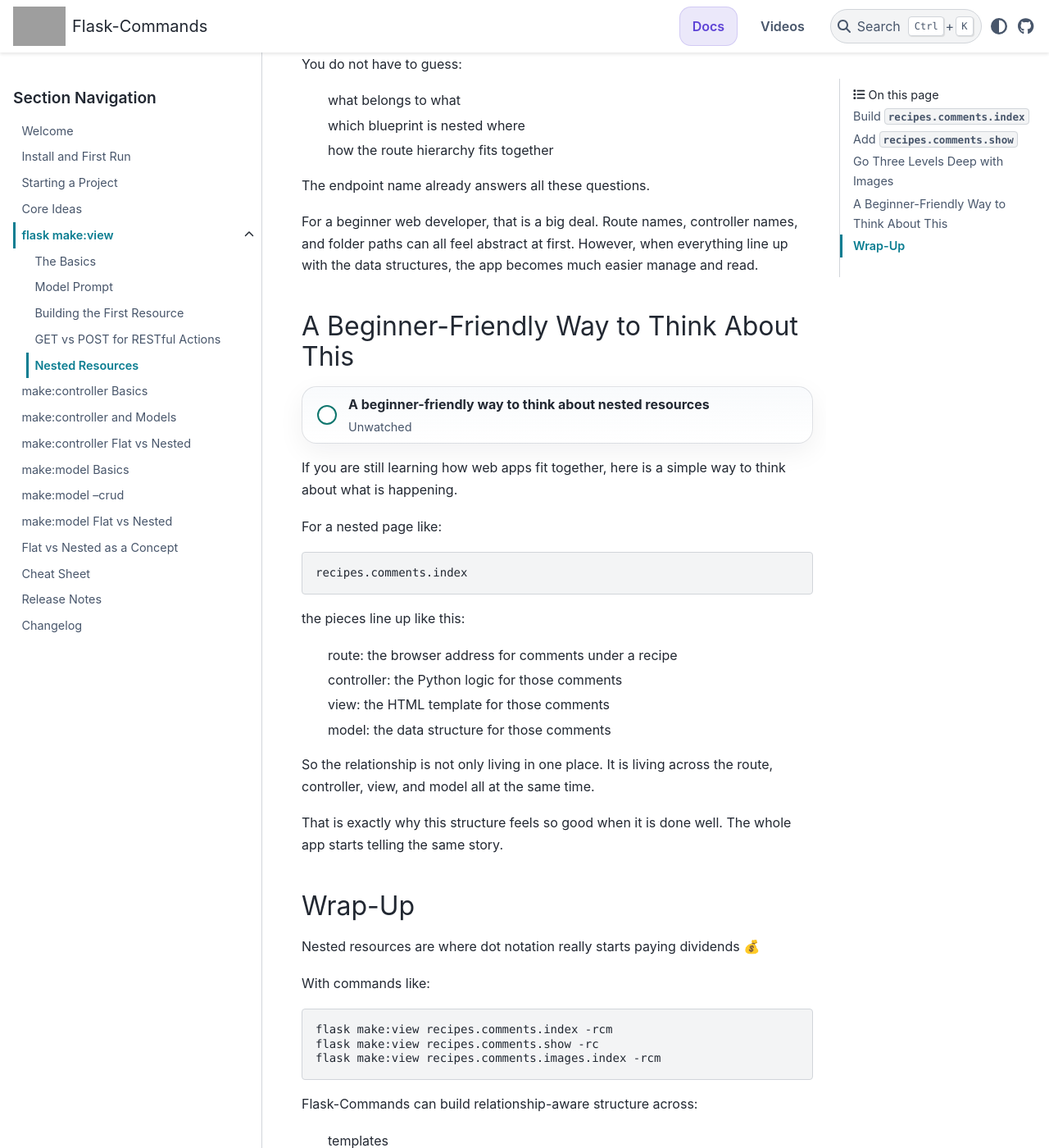
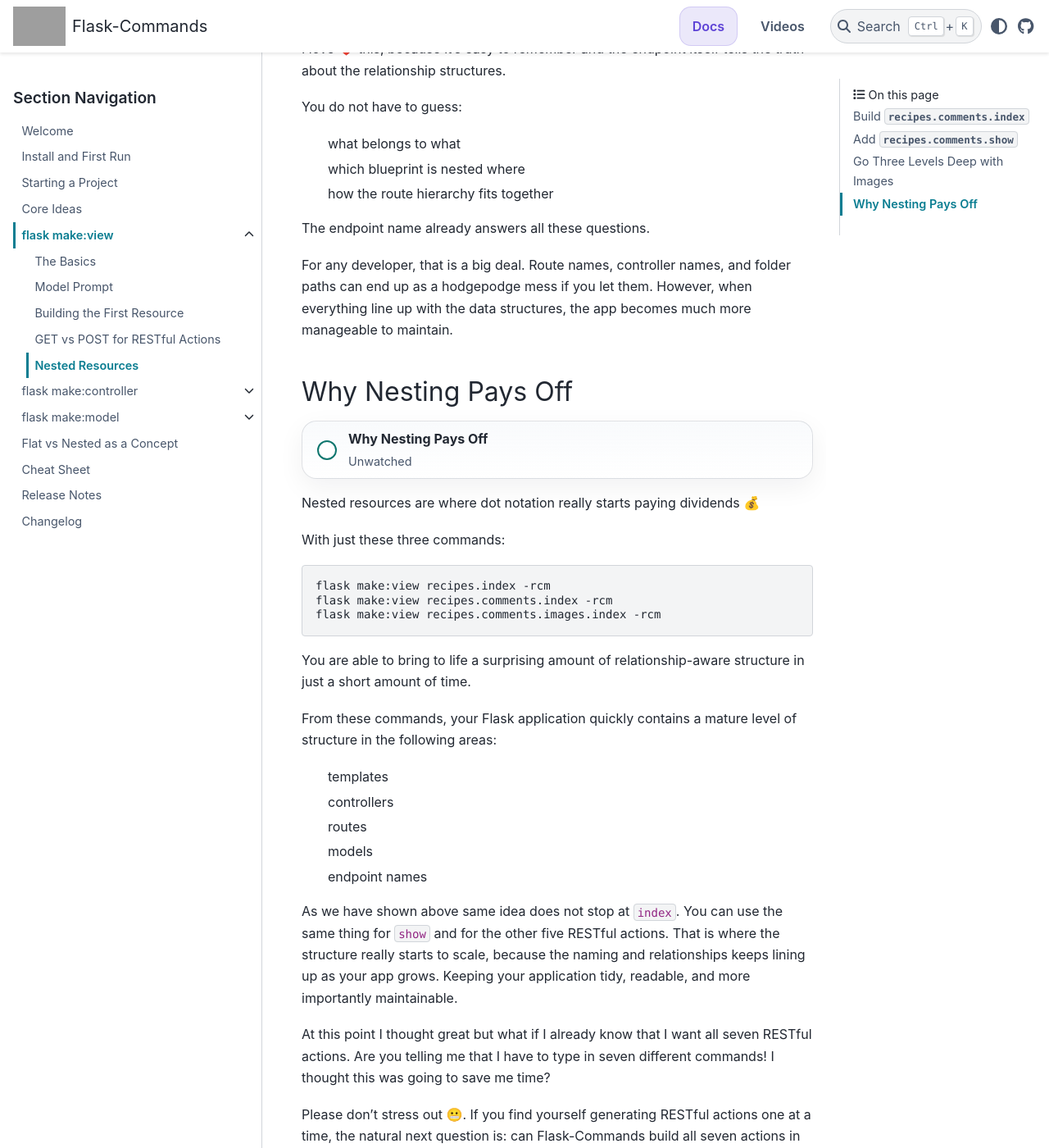
Before and after one commit to VoyagerX21/flask-commands, a Sphinx documentation site: the page built from docs/source/commands/make_view/nested_resources.rst, in a window 1280 px wide and 1400 px high, scrolled down 5223 px. Shown: the whole window at 82% size. Built offline with Sphinx 7.4.7 and the PyData theme 0.15.4, drawn with Linux system fonts in a browser that asks for light colours; some of the changed text lies outside the part shown; grey boxes are pictures that could not be loaded.

Commit message:
feat(docs): reorganize command docs into nested make:controller and make:model sections
- add new landing pages at docs/source/commands/make_controller.rst and docs/source/commands/make_model.rst
- add nested command chapter files under docs/source/commands/make_controller/ and docs/source/commands/make_model/
- remove the old flat controller chapter files:
  docs/source/commands/make_controller_basics.rst
  docs/source/commands/make_controller_and_models.rst
  docs/source/commands/make_controller_flat_vs_nested.rst
- remove the old flat model chapter files:
  docs/source/commands/make_model_basics.rst
  docs/source/commands/make_model_crud.rst
  docs/source/commands/make_model_flat_vs_nested.rst
- update docs/source/docs.rst to point the main docs navigation at commands/make_controller and commands/make_model
- expand docs/source/_data/video_catalog.json with new intro/section video keys for the reorganized docs and remove the old nested-resources beginner-friendly video reference
- retitle the ending of docs/source/commands/make_view/building_the_first_resource.rst and add a matching video embed
- rewrite the ending of docs/source/commands/make_view/nested_resources.rst to focus on why nesting pays off and bridge into flask make:controller

```diff
--- a/docs/source/commands/make_view/building_the_first_resource.rst
+++ b/docs/source/commands/make_view/building_the_first_resource.rst
@@ -170,8 +170,10 @@ lesson, which is how the data structure and application layers fit together.
 Flask-Commands is here to make your life easier when building structure. It is
 not here to win a beauty pageant 💃
 
-Wrap-Up
--------
+With Two Commands You Have Something To Show
+--------------------------------------------
+
+.. youtube_embed:: with-two-commands-you-have-something-to-show
 
 With these two commands:
 
--- a/docs/source/commands/make_view/nested_resources.rst
+++ b/docs/source/commands/make_view/nested_resources.rst
@@ -194,13 +194,14 @@ flags of route ``-r``, controller ``-c``, and model ``-m``, and preso 🪄
 everything is built for you.
 
 You can keep going deeper if you want. Flask-Commands will support as many
-levels deep as you want; however, as a rule of thumb for myself, I rarely go
+levels deep as you want; however, as a rule of thumb, I rarely go
 over three levels deep. Once things get deeper than that, the structure
-can start feeling harder to read even if it is technically correct.
+can start feeling hard to read even if it is technically correct.
 
-This sturcture and naming is one of the parts of the package I was unwilling
-to compromise on.  I always felt like if the structure is nested in the
-application, then I want it to read as nested in the endpoint naming too.
+This structure and naming is one of the parts of the package I was unwilling
+to compromise on while developing Flask-Commands.  I always felt that if the
+structure is nested in the application, then I want it to read as nested
+in the endpoint naming too.
 
 So with:
 
@@ -208,14 +209,14 @@ So with:
 
    flask make:view recipes.comments.images.index -rcm
 
-you get endpoint names like:
+your endpoint names is of the same form:
 
 .. code-block:: python
 
    url_for('recipes.comments.images.index', recipe_id=1, comment_id=2)
 
-I love ❤️ that because the endpoint itself tells the truth about the
-relationship.
+I love ❤️ this, because it's easy to remember and the endpoint itself tells
+the truth about the relationship structures.
 
 You do not have to guess:
 
@@ -225,52 +226,32 @@ You do not have to guess:
 
 The endpoint name already answers all these questions.
 
-For a beginner web developer, that is a big deal. Route names, controller
-names, and folder paths can all feel abstract at first. However, when
-everything line up with the data structures, the app becomes much easier
-manage and read.
+For any developer, that is a big deal. Route names, controller
+names, and folder paths can end up as a hodgepodge mess if you let them.
+However, when everything line up with the data structures, the app becomes
+much more manageable to maintain.
 
-A Beginner-Friendly Way to Think About This
--------------------------------------------
 
-.. youtube_embed:: a-beginner-friendly-way-to-think-about-nested-resources
+Why Nesting Pays Off
+---------------------
 
-If you are still learning how web apps fit together, here is a simple way to
-think about what is happening.
-
-For a nested page like:
-
-.. code-block:: text
-
-   recipes.comments.index
-
-the pieces line up like this:
-
-- route: the browser address for comments under a recipe
-- controller: the Python logic for those comments
-- view: the HTML template for those comments
-- model: the data structure for those comments
-
-So the relationship is not only living in one place. It is living across the
-route, controller, view, and model all at the same time.
-
-That is exactly why this structure feels so good when it is done well. The
-whole app starts telling the same story.
-
-Wrap-Up
--------
+.. youtube_embed:: why-nesting-pays-off
 
 Nested resources are where dot notation really starts paying dividends 💰
 
-With commands like:
+With just these three commands:
 
 .. code-block:: bash
 
+   flask make:view recipes.index -rcm
    flask make:view recipes.comments.index -rcm
-   flask make:view recipes.comments.show -rc
    flask make:view recipes.comments.images.index -rcm
 
-Flask-Commands can build relationship-aware structure across:
+You are able to bring to life a surprising amount of relationship-aware
+structure in just a short amount of time.
+
+From these commands, your Flask application quickly contains a mature
+level of structure in the following areas:
 
 - templates
 - controllers
@@ -278,8 +259,19 @@ Flask-Commands can build relationship-aware structure across:
 - models
 - endpoint names
 
-That is a big part of what makes the package useful. The structure on disk
-starts matching the structure in your head.
+As we have shown above same idea does not stop at ``index``. You can use the
+same thing for ``show`` and for the other five RESTful actions. That is where
+the structure really starts to scale, because the naming and relationships
+keeps lining up as your app grows.  Keeping your application tidy, readable,
+and more importantly maintainable.
 
-And once that starts happening, the app no longer feels like a few
-disconnected files. It starts to feel like a real application shape.
+At this point I thought great but what if I already know that I want all
+seven RESTful actions.  Are you telling me that I have to type in seven
+different commands!  I thought this was going to save me time?
+
+Please don't stress out 😬.  If you find yourself generating
+RESTful actions one at a time, the natural next question is: can
+Flask-Commands build all seven actions in one command?
+
+I'm happy to say, yes 👏 and that is exactly where our next topic will take us
+when we learn a new command ``flask make:controller``.
--- a/docs/source/docs.rst
+++ b/docs/source/docs.rst
@@ -16,12 +16,8 @@ your friend.
    starting_a_project
    commands/core_ideas
    commands/make_view
-   commands/make_controller_basics
-   commands/make_controller_and_models
-   commands/make_controller_flat_vs_nested
-   commands/make_model_basics
-   commands/make_model_crud
-   commands/make_model_flat_vs_nested
+   commands/make_controller
+   commands/make_model
    commands/flat_vs_nested
    commands/cheat_sheet
    release_notes
```
Also changed, not shown: docs/source/_data/video_catalog.json (+20 -5 lines), docs/source/commands/make_controller.rst (added, +31 -0 lines), docs/source/commands/make_controller/the_basics.rst (renamed from docs/source/commands/make_controller_basics.rst, +7 -3 lines), docs/source/commands/make_model.rst (added, +32 -0 lines), docs/source/commands/make_controller/controllers_and_models.rst (renamed from docs/source/commands/make_controller_and_models.rst), docs/source/commands/make_controller/flat_vs_nested.rst (renamed from docs/source/commands/make_controller_flat_vs_nested.rst), docs/source/commands/make_model/crud.rst (renamed from docs/source/commands/make_model_crud.rst), docs/source/commands/make_model/flat_vs_nested.rst (renamed from docs/source/commands/make_model_flat_vs_nested.rst), docs/source/commands/make_model/the_basics.rst (renamed from docs/source/commands/make_model_basics.rst).
